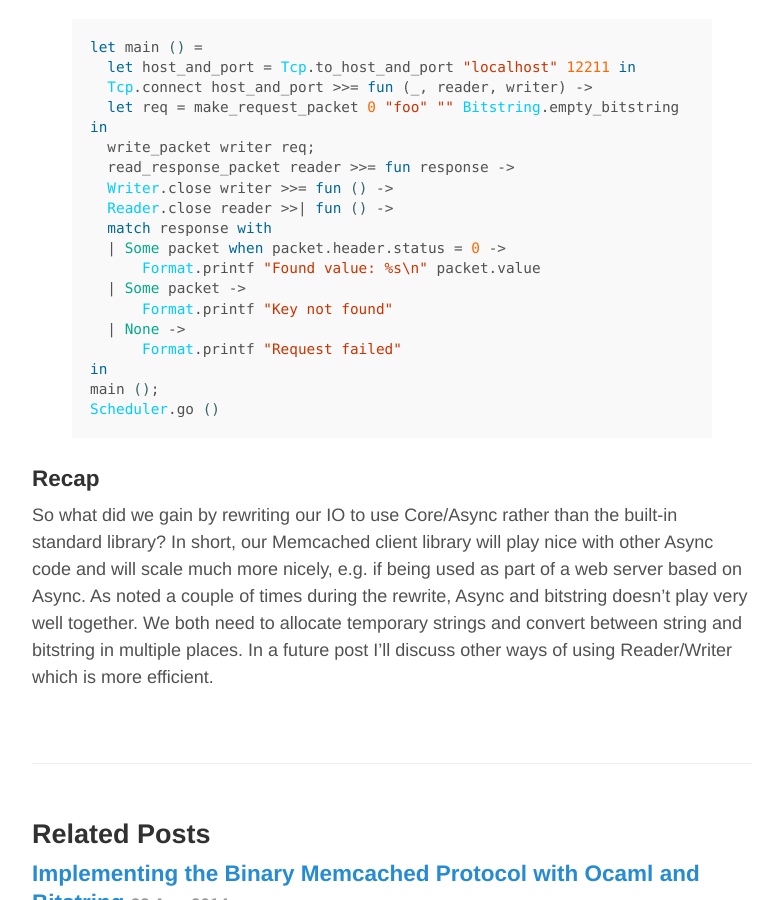
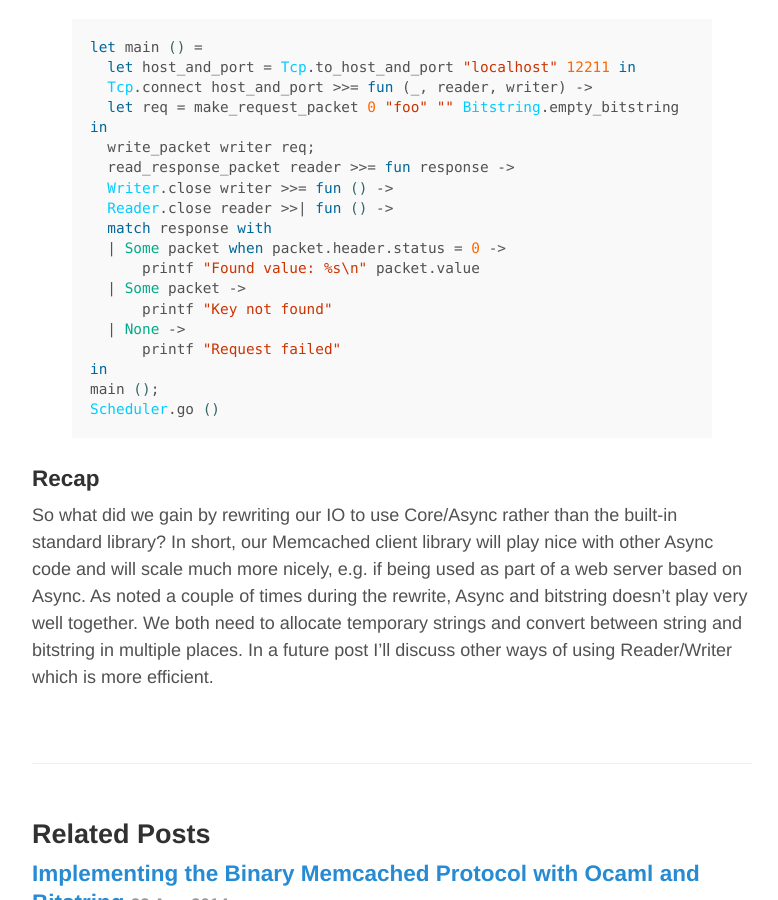
Before and after one commit to andreas/andreas.github.io, a Jekyll site: the page built from _posts/2014-09-17-improved-ocaml-memcached-client-with-core-and-async.md, in a window 1280 px wide and 900 px high, scrolled down 3302 px. Shown: the whole window, without its empty margins (248-1026 px from the left). Built offline with Jekyll 4.4.1, drawn with Linux system fonts in a browser that asks for light colours; Markdown is read by kramdown in place of the engine named in the settings; comment, search, counter and statistics services are not loaded.

Commit message:
Remove Format.

```diff
--- a/_posts/2014-09-17-improved-ocaml-memcached-client-with-core-and-async.md
+++ b/_posts/2014-09-17-improved-ocaml-memcached-client-with-core-and-async.md
@@ -120,11 +120,11 @@ let main () =
   Reader.close reader >>| fun () ->
   match response with
   | Some packet when packet.header.status = 0 ->
-      Format.printf "Found value: %s\n" packet.value
+      printf "Found value: %s\n" packet.value
   | Some packet ->
-      Format.printf "Key not found"
+      printf "Key not found"
   | None ->
-      Format.printf "Request failed"
+      printf "Request failed"
 in
 main ();
 Scheduler.go ()
```
